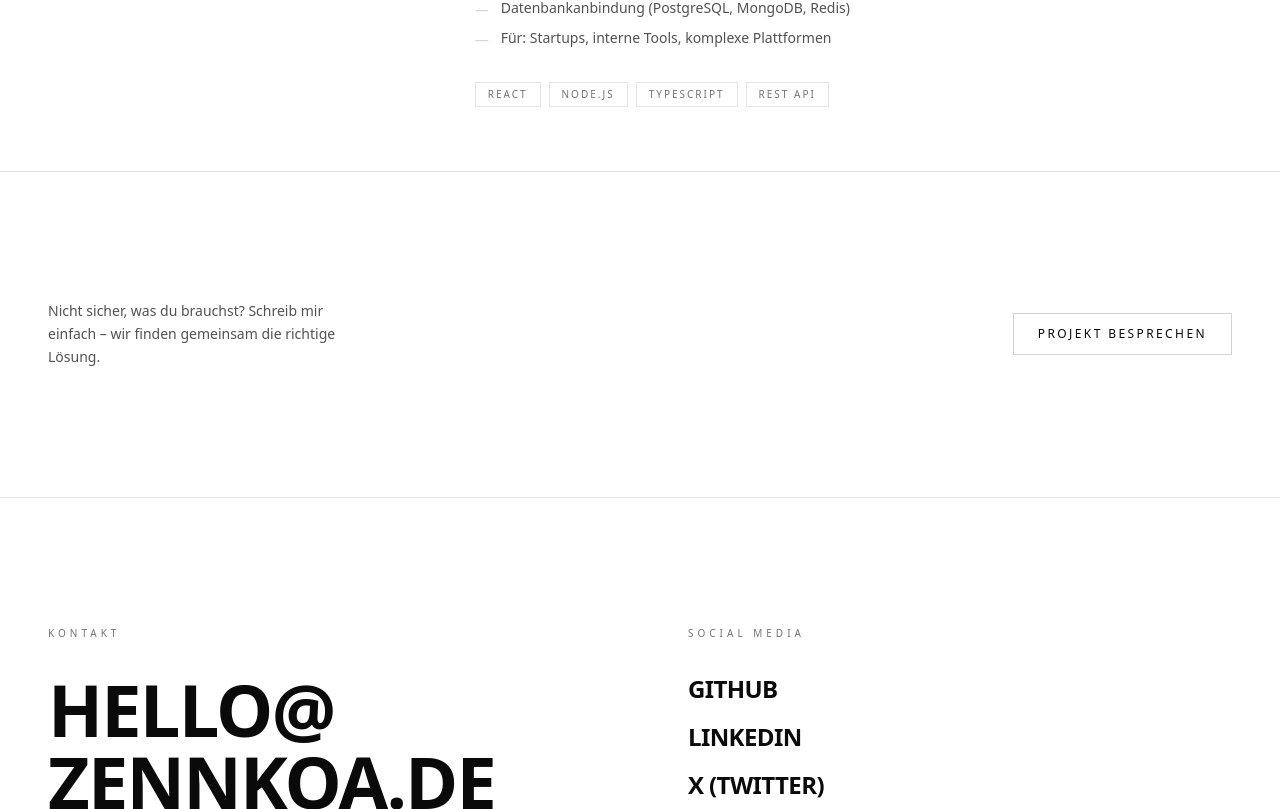
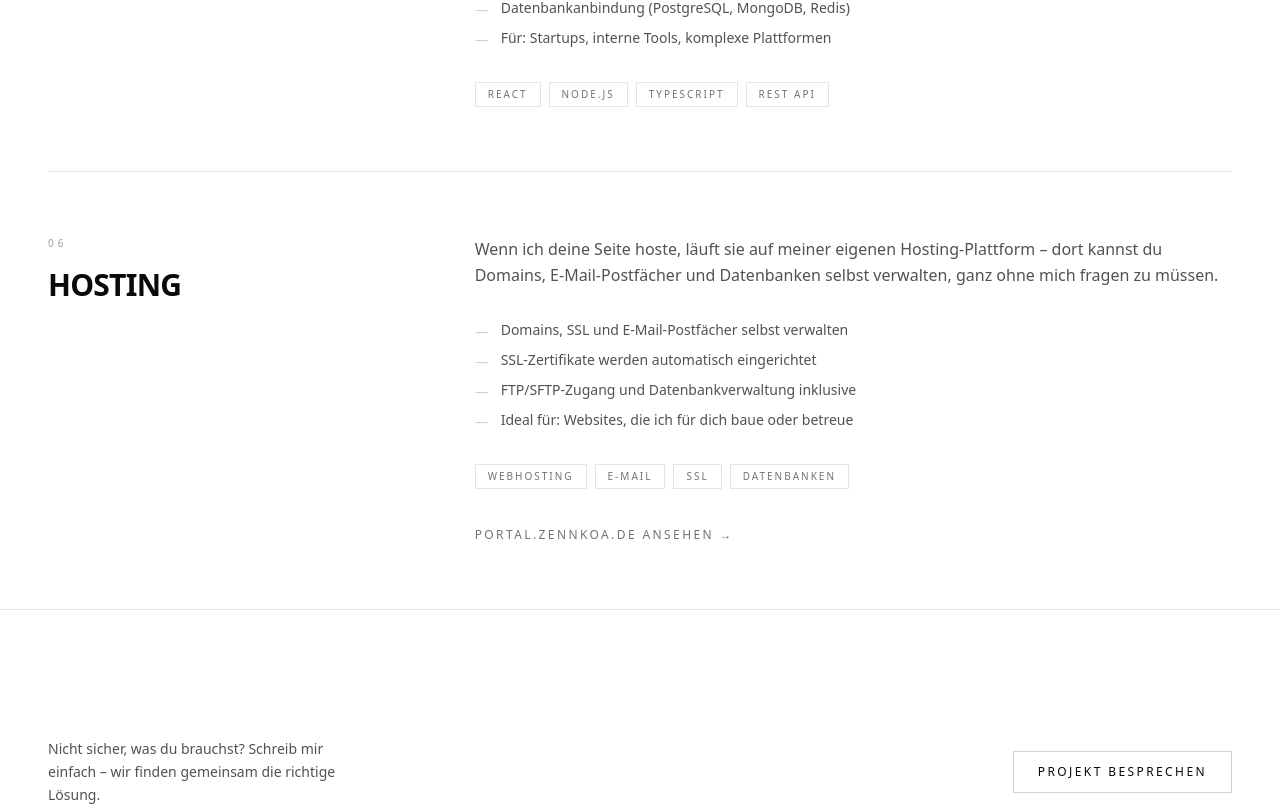
Before and after one commit to dieserjohn/zennkoa-website, a Next.js app: page /leistungen in a window 1280 px wide. Shown: the part 2456-3265 px from the top of the page. Built offline with nearby package versions, Linux system fonts and the light colour scheme.

Commit message:
feat: Hosting-Leistung mit Link zu portal.zennkoa.de ergänzen
Neuer Punkt in der Leistungen-Liste, der die eigene Hosting-Plattform als
konkreten Beleg für das bestehende Hosting-Angebot bei Wartung & Support zeigt.

```diff
--- a/src/app/leistungen/page.tsx
+++ b/src/app/leistungen/page.tsx
@@ -67,6 +67,19 @@ const services = [
         ],
         tags: ["React", "Node.js", "TypeScript", "REST API"],
     },
+    {
+        number: "06",
+        title: "Hosting",
+        description: "Wenn ich deine Seite hoste, läuft sie auf meiner eigenen Hosting-Plattform – dort kannst du Domains, E-Mail-Postfächer und Datenbanken selbst verwalten, ganz ohne mich fragen zu müssen.",
+        details: [
+            "Domains, SSL und E-Mail-Postfächer selbst verwalten",
+            "SSL-Zertifikate werden automatisch eingerichtet",
+            "FTP/SFTP-Zugang und Datenbankverwaltung inklusive",
+            "Ideal für: Websites, die ich für dich baue oder betreue",
+        ],
+        tags: ["Webhosting", "E-Mail", "SSL", "Datenbanken"],
+        link: { href: "https://portal.zennkoa.de", label: "portal.zennkoa.de ansehen" },
+    },
 ];
 
 export default function LeistungenPage() {
@@ -134,6 +147,16 @@ export default function LeistungenPage() {
                                         </span>
                                     ))}
                                 </div>
+                                {service.link && (
+                                    <a
+                                        href={service.link.href}
+                                        target="_blank"
+                                        rel="noopener noreferrer"
+                                        className="inline-block text-xs uppercase tracking-[0.2em] text-neutral-500 dark:text-neutral-400 hover:text-black dark:hover:text-white transition-colors"
+                                    >
+                                        {service.link.label} →
+                                    </a>
+                                )}
                             </div>
                         </div>
                     ))}
```
